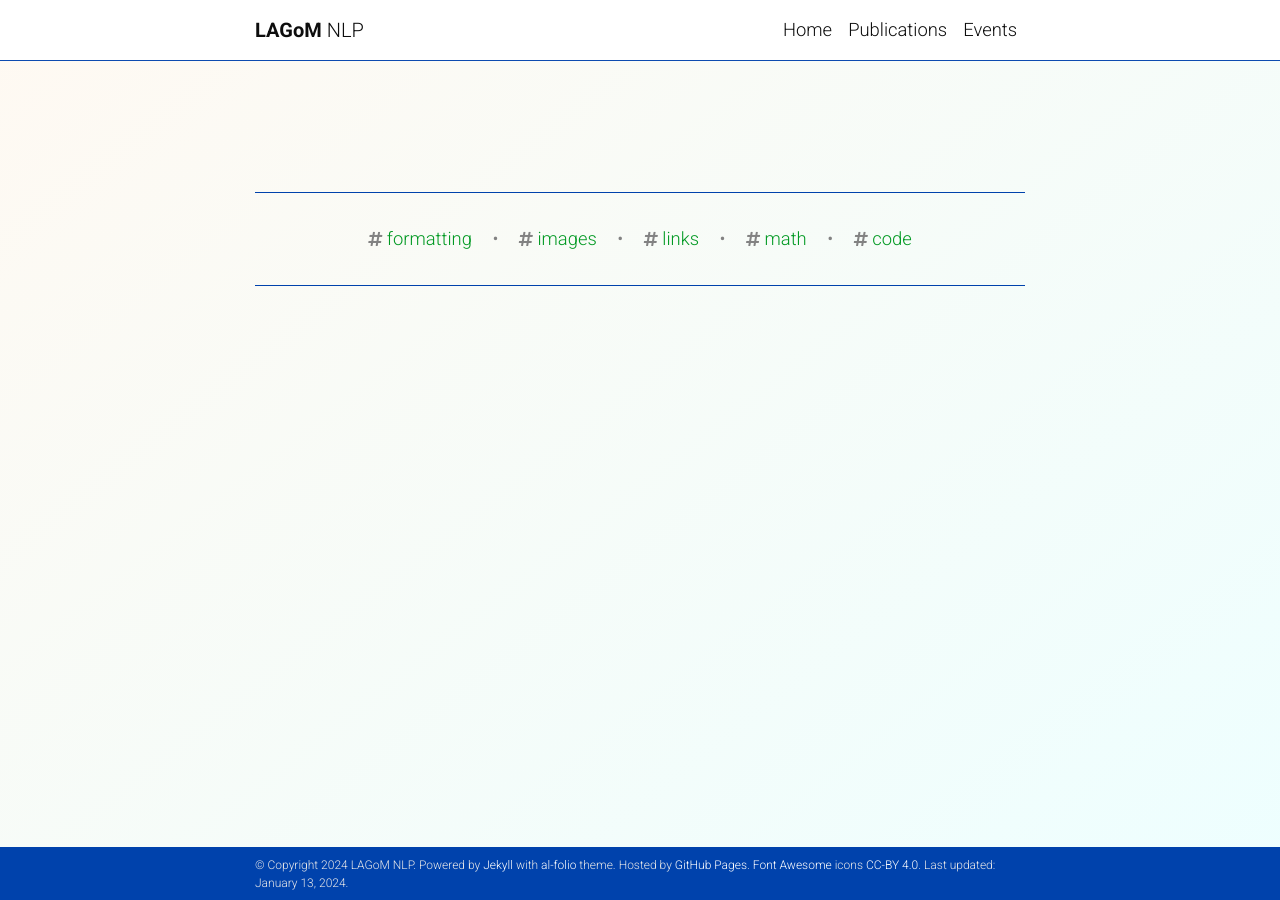
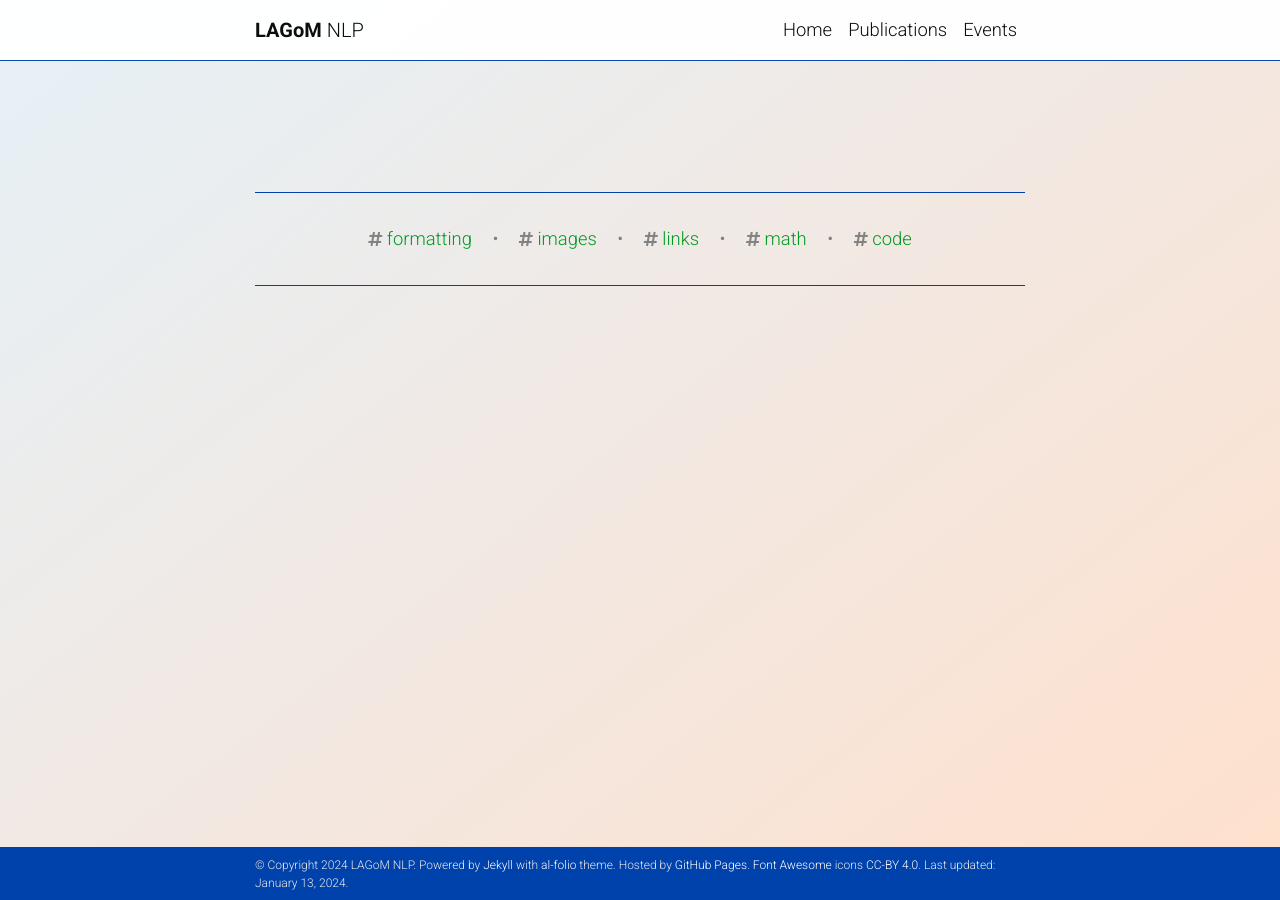
Before and after one commit to LAGoM-NLP/lagom-nlp.github.io, a Jekyll site: the page built from blog/index.html, in a window 1280 px wide. Built offline with Jekyll 4.4.1, drawn with Linux system fonts in a browser that asks for light colours; the list of posts is cut into pages by our own code; comment, search, counter and statistics services are not loaded; a style sheet for code colours, icons or effects is not loaded.

Commit message:
Updated gradient with KUL's light blue.

```diff
--- a/_sass/_base.scss
+++ b/_sass/_base.scss
@@ -16,7 +16,7 @@ body {  // header, main, footer
     min-height: 100vh;
 
     // Background that falls behind the header and behind the margin between main and footer.
-    background: linear-gradient(142deg, rgba(255, 139, 0, 5%) 0%, rgba(30, 251, 255, 8%) 100%);
+    background: linear-gradient(142deg, rgba(212, 231, 243, 60%) 0%, rgba(255, 100, 0, 20%) 100%);
 }
 
 main {
```
